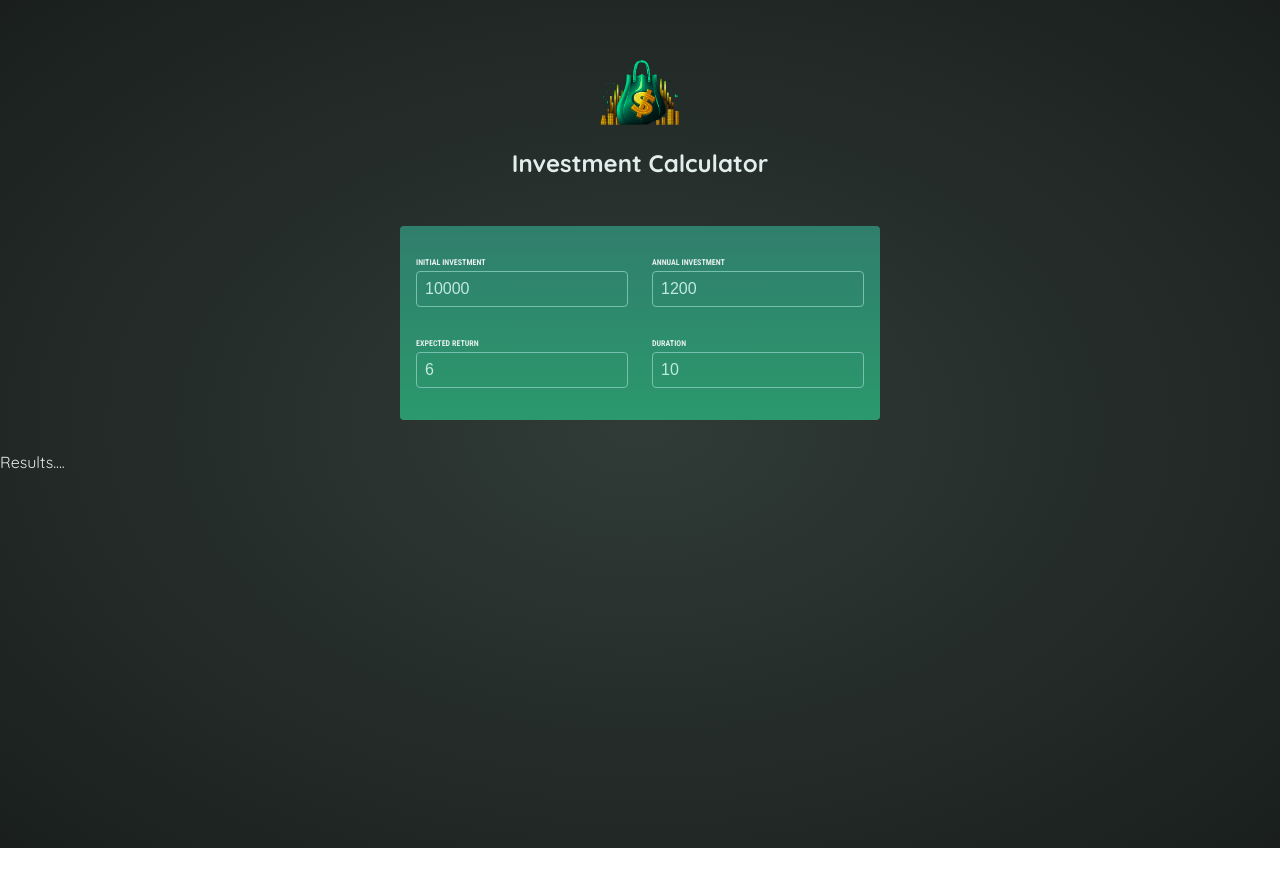
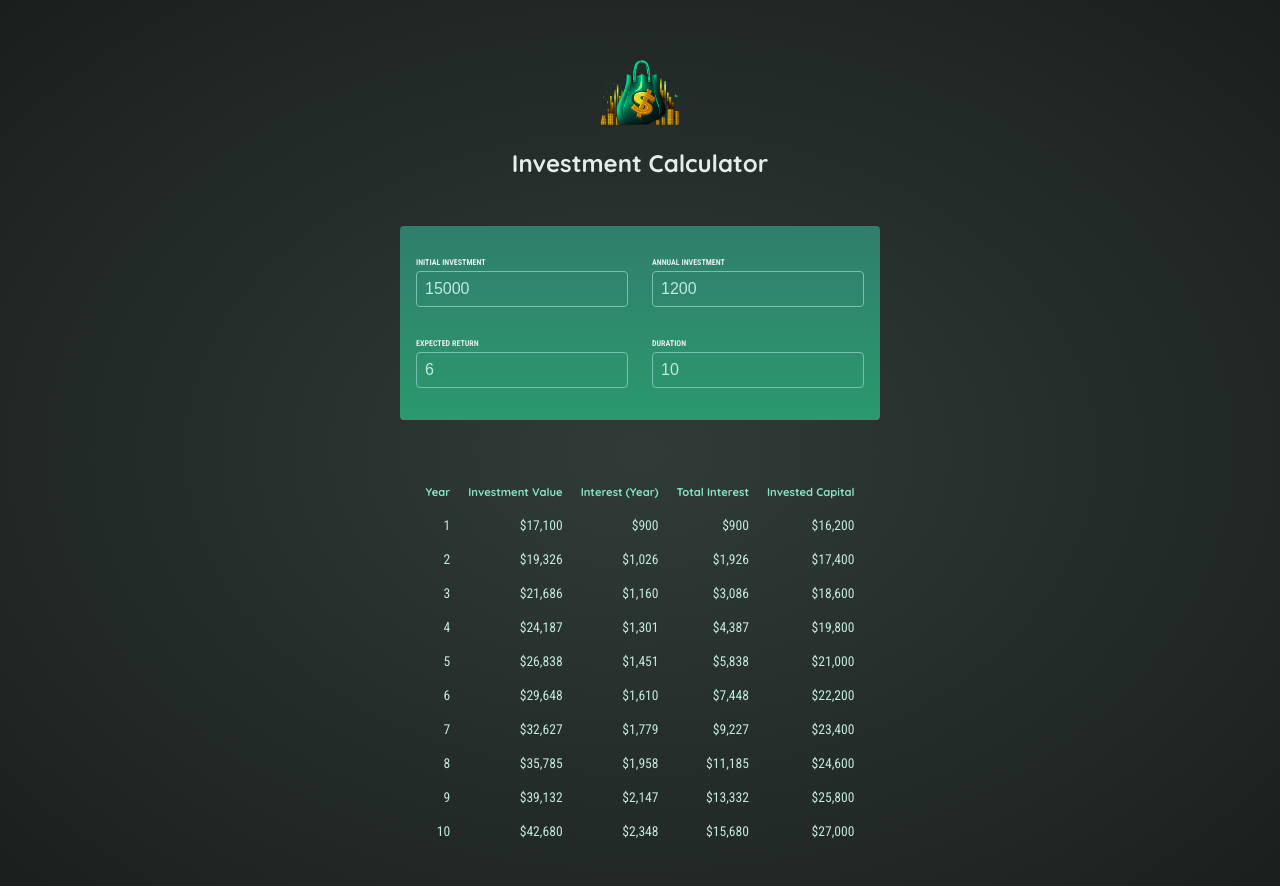
Before and after one commit to kalaniz0018/investment-calculator, a React (Vite) app: page / in a window 1280 px wide. Shown: the top 886 px of the page. Before the commit the page ends 848 px from the top, so only its background shows below. Built offline with nearby package versions, Linux system fonts and the light colour scheme.

Commit message:
geenrando tabla para mostrar historial

```diff
--- a/src/App.jsx
+++ b/src/App.jsx
@@ -4,7 +4,7 @@
 import Results from "./components/Results.jsx";
 function App() {
   const [userInput, setUserInput] = useState({
-    initialInvestment: 10000,
+    initialInvestment: 15000,
     annualInvestment: 1200,
     expectedReturn: 6,
     duration: 10,
--- a/src/components/Results.jsx
+++ b/src/components/Results.jsx
@@ -1,8 +1,8 @@
 import React from "react";
-import { calculateInvestmentResults } from "../util/investment";
+import { calculateInvestmentResults, formatter } from "../util/investment";
 
 const Results = ({ input }) => {
-//Co el '+' adeñante convierto los valores de entrada en numeros antes de pasarlos a calculateInvestmentResults.
+  //Con el '+' adeñante convierto los valores de entrada en numeros antes de pasarlos a calculateInvestmentResults.
   const userInput = {
     initialInvestment: +input.initialInvestment,
     annualInvestment: +input.annualInvestment,
@@ -10,13 +10,47 @@
     duration: +input.duration,
   };
 
+  const resultsData = calculateInvestmentResults(userInput);
+  const initialInvestment =
+    resultsData[0].valueEndOfYear -
+    resultsData[0].interest -
+    resultsData[0].annualInvestment;
 
-  const resultsData = calculateInvestmentResults(userInput)
-  console.log(resultsData)
   return (
-    <div>
-      <p>Results....</p>
-    </div>
+    <>
+      <table id="result">
+        <thead>
+          <tr>
+            <th>Year</th>
+            <th>Investment Value</th>
+            <th>Interest (Year)</th>
+            <th>Total Interest</th>
+            <th>Invested Capital </th>
+          </tr>
+        </thead>
+        <tbody>
+          {resultsData.map((yearData) => {
+
+            const totalInterest =
+              yearData.valueEndOfYear -
+              yearData.annualInvestment * yearData.year -
+              initialInvestment;
+
+            const totalAmountInvested = yearData.valueEndOfYear - totalInterest;
+
+            return (
+              <tr key={yearData.year}>
+                <td>{yearData.year}</td>
+                <td>{formatter.format(yearData.valueEndOfYear)}</td>
+                <td>{formatter.format(yearData.interest)}</td>
+                <td>{formatter.format(totalInterest)}</td>
+                <td>{formatter.format(totalAmountInvested)}</td>
+              </tr>
+            );
+          })}
+        </tbody>
+      </table>
+    </>
   );
 };
 
```
